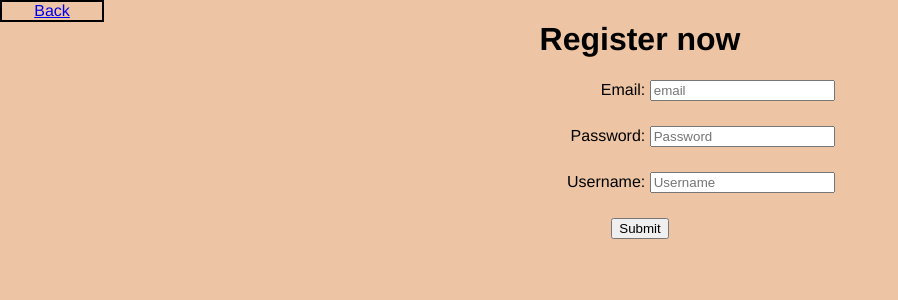
After one commit to MatthewWoolley-S3908867/website, a Flask app: page /register in a window 1280 px wide. The commit adds this page. Shown: the top 300 px of the page, without its empty margins (0-898 px from the left). Run offline with Flask 2, Linux system fonts and the light colour scheme.

Commit message:
css improvement

```diff
--- a/main.py
+++ b/main.py
@@ -19,17 +19,14 @@ import datetime
 
 from flask import Flask, render_template, request, flash
 import boto3
-
 app = Flask(__name__)
 app.secret_key = "passkeysetforflash"
 
 
 
 
-@app.route('/frontpage', methods=('GET', 'POST'))
-def frontpage():
-    return render_template('frontpage.html')
 
+#Home page functions
 @app.route('/')
 def root():
     # For the sake of example, use static information to inflate the template.
@@ -41,6 +38,10 @@ def root():
 
 
     return render_template('index.html', times=dummy_times)
+#________________________________________________login functions
+@app.route('/login', methods=('GET', 'POST'))
+def loginpage():
+    return render_template('loginpage.html')
 
 @app.route("/checkLogin", methods = ['POST'])
 def checkLogin():
@@ -54,13 +55,36 @@ def checkLogin():
             return root()
         else:
             flash('Incorrect Password')
-            return render_template("frontpage.html")
+            return render_template("loginpage.html")
     else:
         flash('Incorrect Email')
-        return render_template("frontpage.html")
+        return render_template("loginpage.html")
+#______________________________________________________________________register functions
+@app.route('/register', methods=('GET', 'POST'))
+def registerpage():
+    return render_template('registerpage.html')
 
+@app.route("/checkRegister", methods = ['POST'])
+def checkRegister():
+    dynamodb = boto3.resource('dynamodb')
+    table = dynamodb.Table('login')
+    email = request.form['email']
+    password = request.form['Password']
+    Username = request.form['Username']
 
-
+    response = table.get_item(Key={'email': email})
+    if 'Item' in response:
+        flash('The email already exists')
+        return render_template("registerpage.html")
+    else:
+        item = {
+            'password': password,
+            'email': email,
+            'user_name': Username
+        }
+        table.put_item(Item=item)
+        return loginpage()
+#_________________________________________________
 
 
 
--- a/static/style.css
+++ b/static/style.css
@@ -16,5 +16,28 @@
 
 body {
   font-family: "helvetica", sans-serif;
+  background-color: rgba(227, 164, 112, 0.63);
   text-align: center;
 }
+label{
+display:inline-block;
+width:200px;
+margin-right:0px;
+text-align:right;
+}
+
+input{
+
+}
+
+form{
+border:none;
+width:500px;
+margin:0px auto;
+}
+
+br {
+            display: block;
+            content: "";
+            margin-top: 25px;
+}
--- /dev/null
+++ b/templates/registerpage.html
@@ -0,0 +1,39 @@
+<!DOCTYPE html>
+<html lang="en">
+
+<head>
+    <meta charset="UTF-8">
+    <title>Register</title>
+    <link type="text/css" rel="stylesheet" href="{{ url_for('static', filename='style.css') }}">
+</head>
+
+<body>
+<h1>Register now</h1>
+  <div style="position: absolute; top: 0px; Left: 0; width: 100px; text-align:center; border: 2px solid #000;">
+  <a href={{url_for('root')}}>Back</a>
+  </div>
+<form action="/checkRegister" method="post">
+    <label for="email">Email:</label>
+    <input type="text" id="email" name="email" placeholder="email" required>
+    <br>
+    <label for="password">Password:</label>
+    <input type="password" id="Password" name="Password" placeholder="Password" required>
+    <br>
+    <label for="Username">Username:</label>
+    <input type="text" id="Username" name="Username" placeholder="Username" required>
+    <br>
+    <input type="submit" value="Submit">
+
+</form>
+<br>
+{% with messages = get_flashed_messages() %}
+  {% if messages %}
+    <ul class="flashes">
+      {% for message in messages %}
+        <li>{{ message }}</li>
+      {% endfor %}
+    </ul>
+  {% endif %}
+{% endwith %}
+</body>
+</html>
```
Also changed, not shown: templates/index.html (+12 -19 lines), templates/loginpage.html (renamed from templates/frontpage.html, +11 -2 lines).
